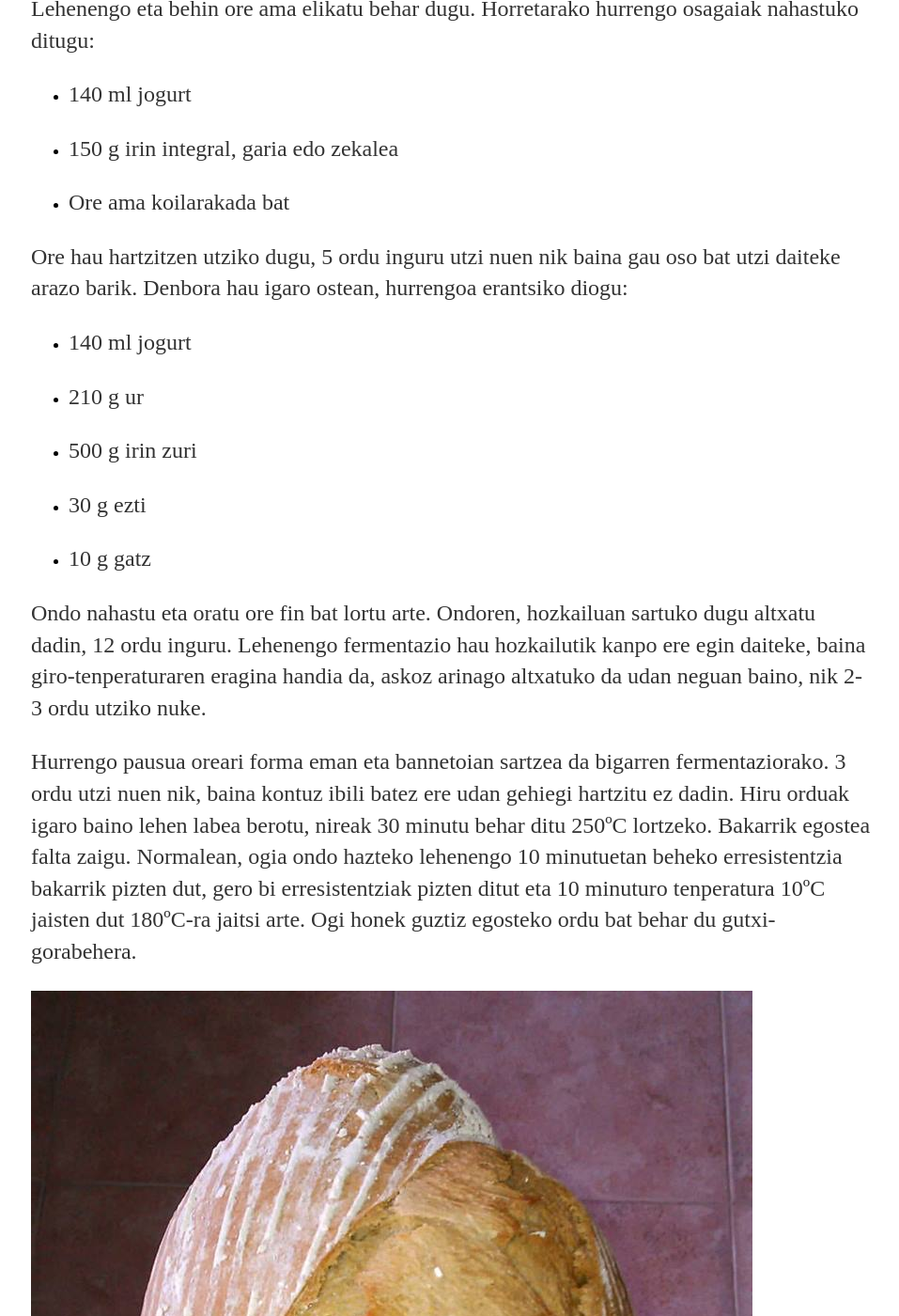
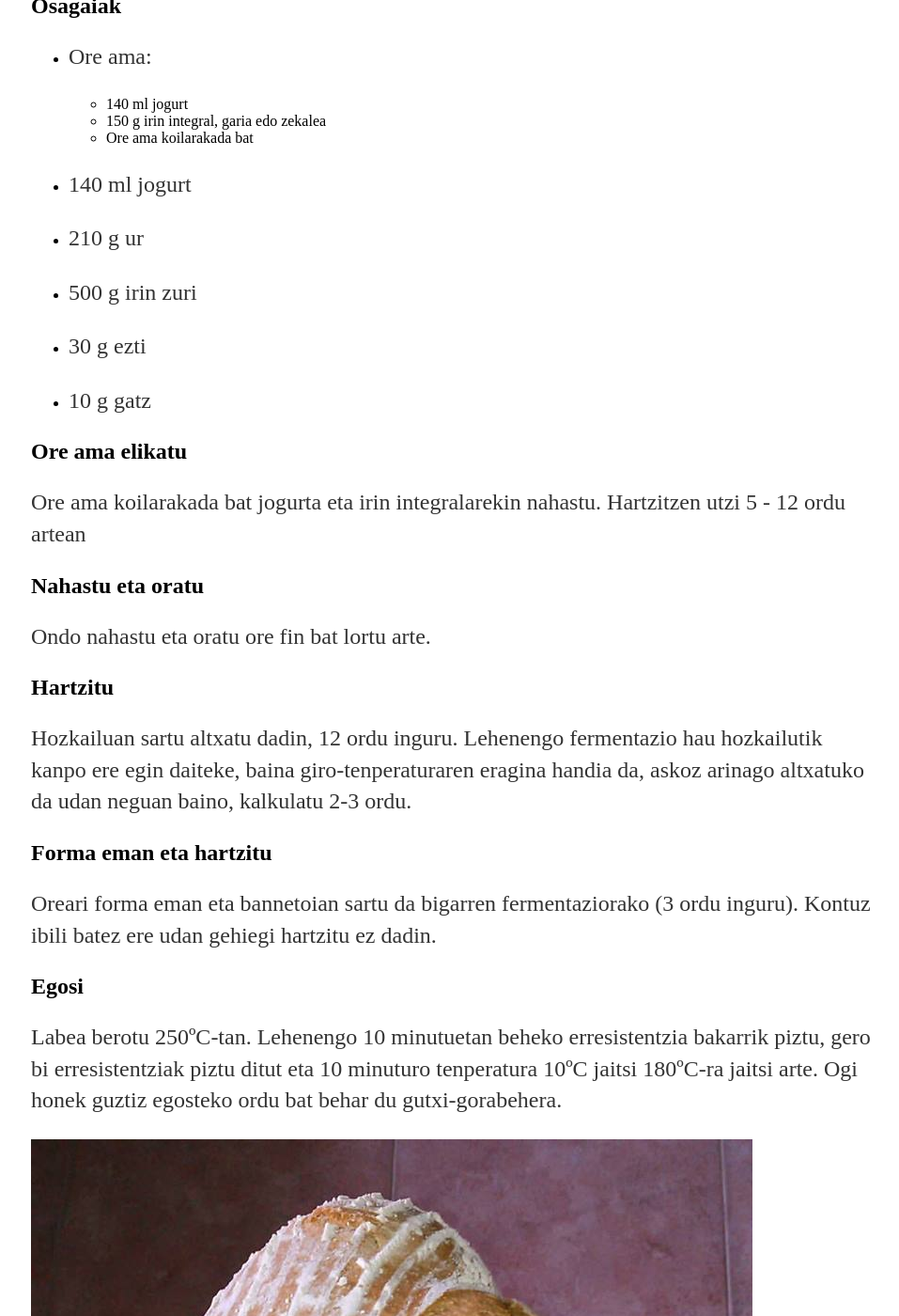
Before and after one commit to Ondiz/ogibero, a Jekyll site: the page built from _posts/2016-08-01-ore-ama-eta-jogurta.md, in a window 1280 px wide and 1400 px high, scrolled down 262 px. Shown: the whole window at 94% size, without its empty margins (159-1116 px from the left). Built offline with Jekyll 4.4.1, drawn with Linux system fonts in a browser that asks for light colours.

Commit message:
Errezetaren formatua aldatu

```diff
--- a/_posts/2016-08-01-ore-ama-eta-jogurta.md
+++ b/_posts/2016-08-01-ore-ama-eta-jogurta.md
@@ -4,18 +4,13 @@ title: "Ore ama eta jogurt ogia"
 date: 2016-08-01
 ---
 
-Lehenengo eta behin ore ama elikatu behar dugu. Horretarako hurrengo
-osagaiak nahastuko ditugu:
+##  Osagaiak
 
-* 140 ml jogurt
+* Ore ama:
 
-* 150 g irin integral, garia edo zekalea
-
-* Ore ama koilarakada bat
-
-Ore hau hartzitzen utziko dugu, 5 ordu inguru utzi nuen nik baina gau
-oso bat utzi daiteke arazo barik. Denbora hau igaro ostean, hurrengoa
-erantsiko diogu:
+    * 140 ml jogurt
+	* 150 g irin integral, garia edo zekalea
+	* Ore ama koilarakada bat
 
 * 140 ml jogurt
 
@@ -27,20 +22,31 @@ erantsiko diogu:
 
 * 10 g gatz
 
-Ondo nahastu eta oratu ore fin bat lortu arte. Ondoren, hozkailuan
-sartuko dugu altxatu dadin, 12 ordu inguru. Lehenengo fermentazio hau
-hozkailutik kanpo ere egin daiteke, baina giro-tenperaturaren eragina
-handia da, askoz arinago altxatuko da udan neguan baino, nik 2-3 ordu
-utziko nuke.
+## Ore ama elikatu
 
-Hurrengo pausua oreari forma eman eta bannetoian sartzea da bigarren
-fermentaziorako. 3 ordu utzi nuen nik, baina kontuz ibili batez ere
-udan gehiegi hartzitu ez dadin. Hiru orduak igaro baino lehen labea
-berotu, nireak 30 minutu behar ditu 250ºC lortzeko. Bakarrik egostea
-falta zaigu. Normalean, ogia ondo hazteko lehenengo 10 minutuetan
-beheko erresistentzia bakarrik pizten dut, gero bi erresistentziak
-pizten ditut eta 10 minuturo tenperatura 10ºC jaisten dut 180ºC-ra
-jaitsi arte. Ogi honek guztiz egosteko ordu bat
-behar du gutxi-gorabehera.
+Ore ama koilarakada bat jogurta eta irin integralarekin nahastu. Hartzitzen utzi 5 - 12 ordu artean
+
+## Nahastu eta oratu
+
+Ondo nahastu eta oratu ore fin bat lortu arte.
+
+## Hartzitu
+
+Hozkailuan sartu altxatu dadin, 12 ordu inguru. Lehenengo fermentazio
+hau hozkailutik kanpo ere egin daiteke, baina giro-tenperaturaren
+eragina handia da, askoz arinago altxatuko da udan neguan baino,
+kalkulatu 2-3 ordu.
+
+## Forma eman eta hartzitu
+
+Oreari forma eman eta bannetoian sartu da bigarren fermentaziorako (3
+ordu inguru). Kontuz ibili batez ere udan gehiegi hartzitu ez dadin.
+
+## Egosi
+
+Labea berotu 250ºC-tan. Lehenengo 10 minutuetan beheko erresistentzia
+bakarrik piztu, gero bi erresistentziak piztu ditut eta 10 minuturo
+tenperatura 10ºC jaitsi 180ºC-ra jaitsi arte. Ogi honek guztiz
+egosteko ordu bat behar du gutxi-gorabehera.
 
 ![Ore ama eta jogurt ogia]({{ site.url }}/ogibero/irudiak/jogurt.jpg)
```
